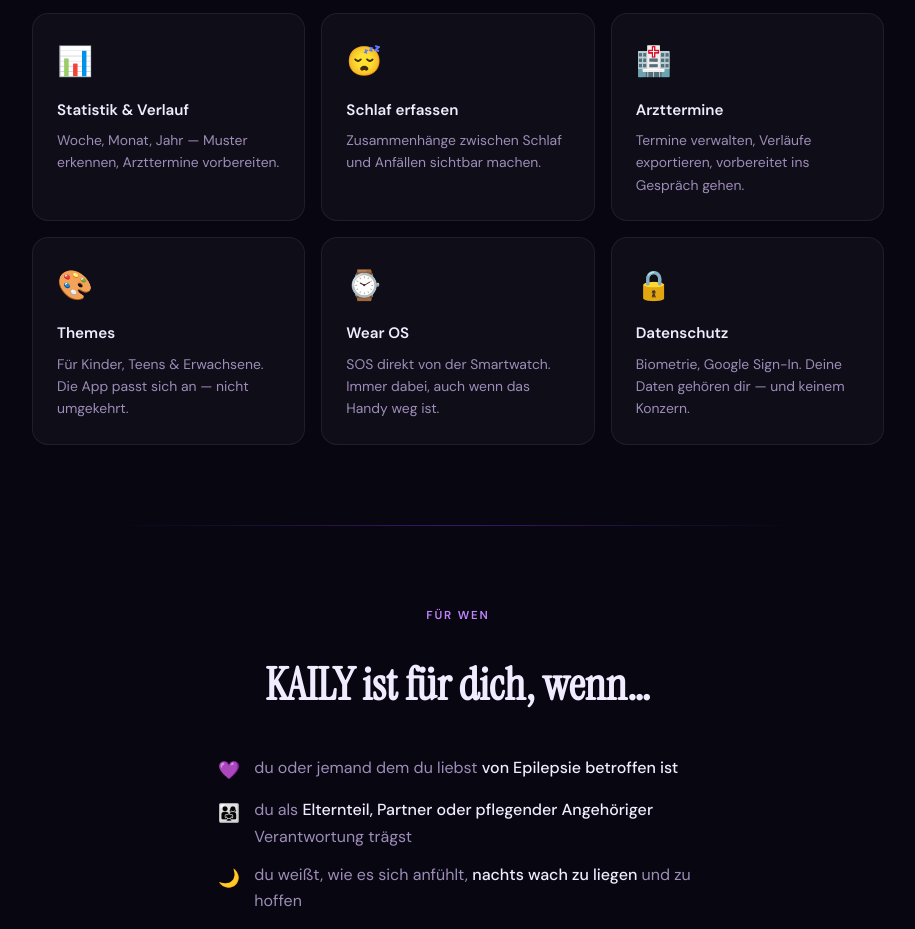
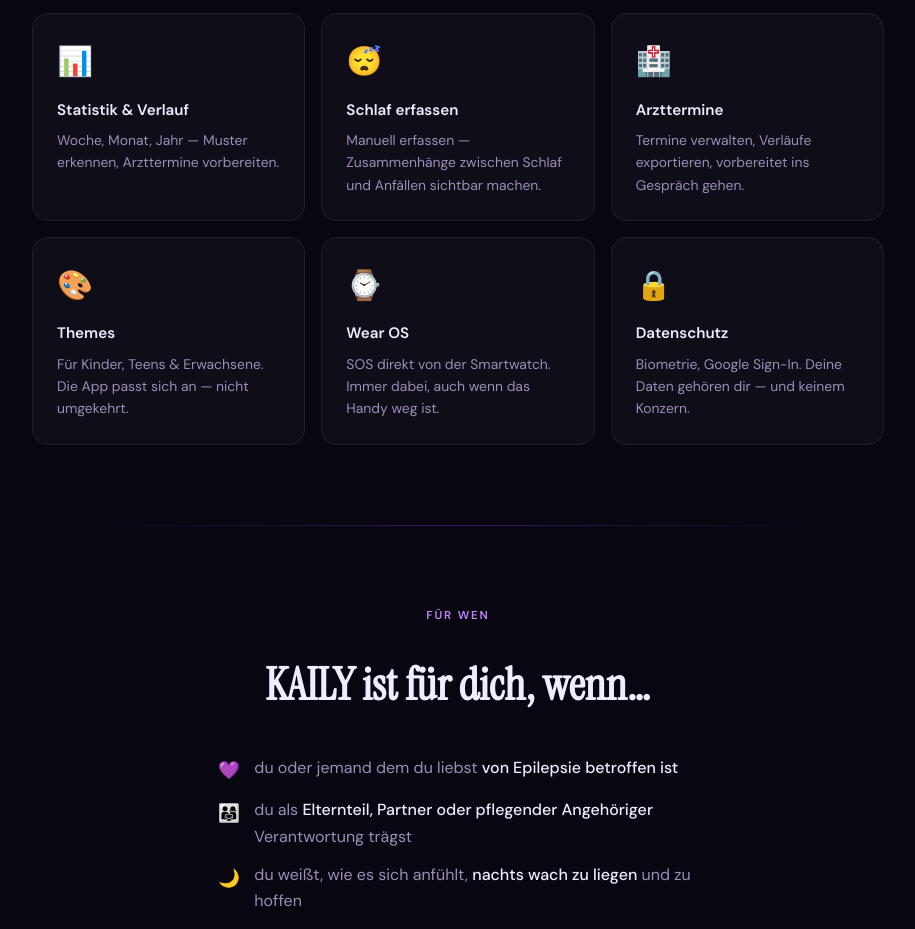
Before and after one commit to Juergenmann-dev/Kaily-Beta, a plain HTML site: page index.html in a window 1280 px wide. Shown: the part 2124-3053 px from the top of the page, without its empty margins (182-1097 px from the left). Drawn offline with Linux system fonts and the light colour scheme.

Commit message:
Update sleep tracking description in index.html

```diff
--- a/index.html
+++ b/index.html
@@ -518,7 +518,7 @@
       <div class="feature-card fade-in">
         <span class="feature-icon">😴</span>
         <h3>Schlaf erfassen</h3>
-        <p>Zusammenhänge zwischen Schlaf und Anfällen sichtbar machen.</p>
+        <p>Manuell erfassen — Zusammenhänge zwischen Schlaf und Anfällen sichtbar machen.</p>
       </div>
       <div class="feature-card fade-in">
         <span class="feature-icon">🏥</span>
```
